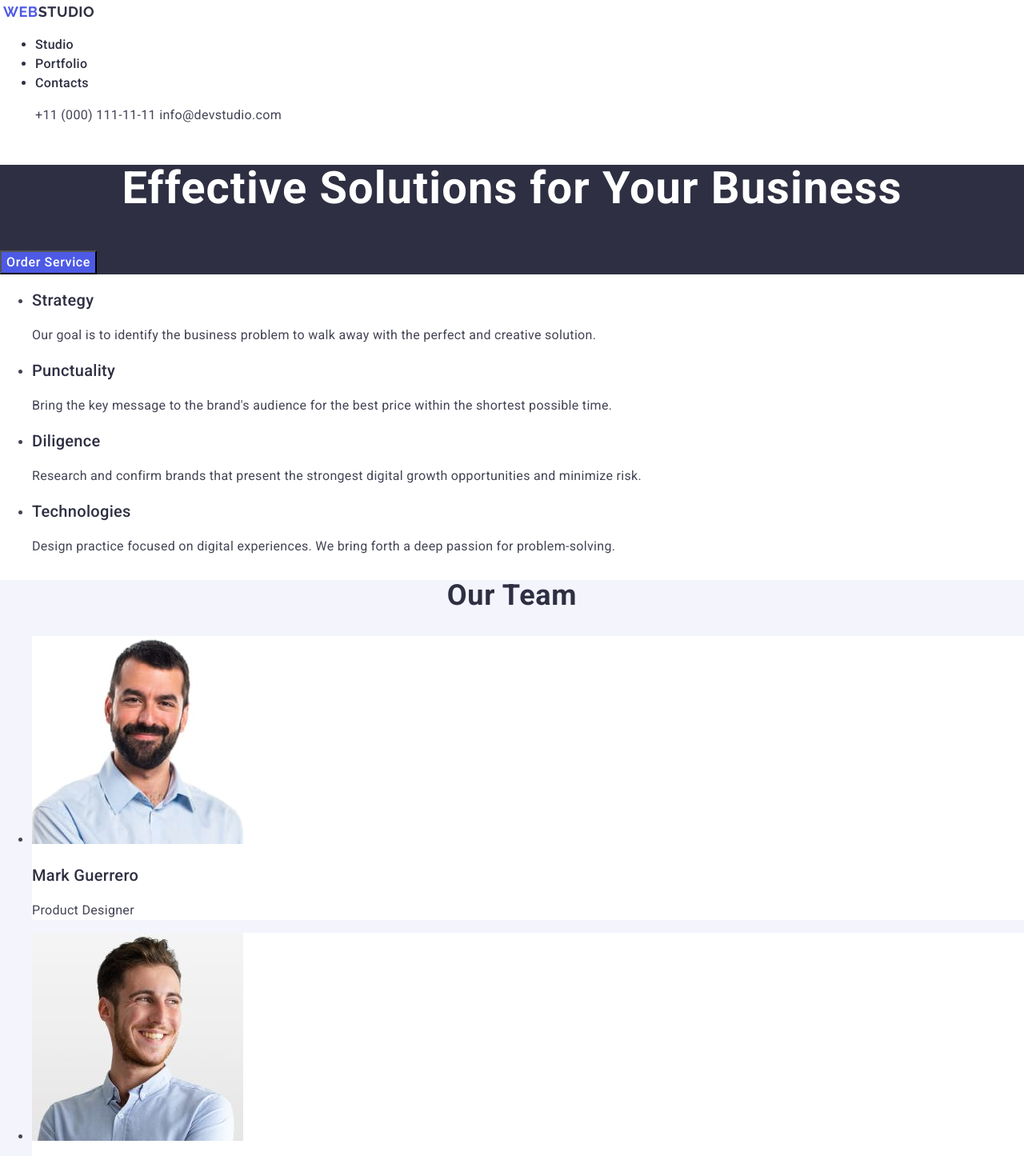
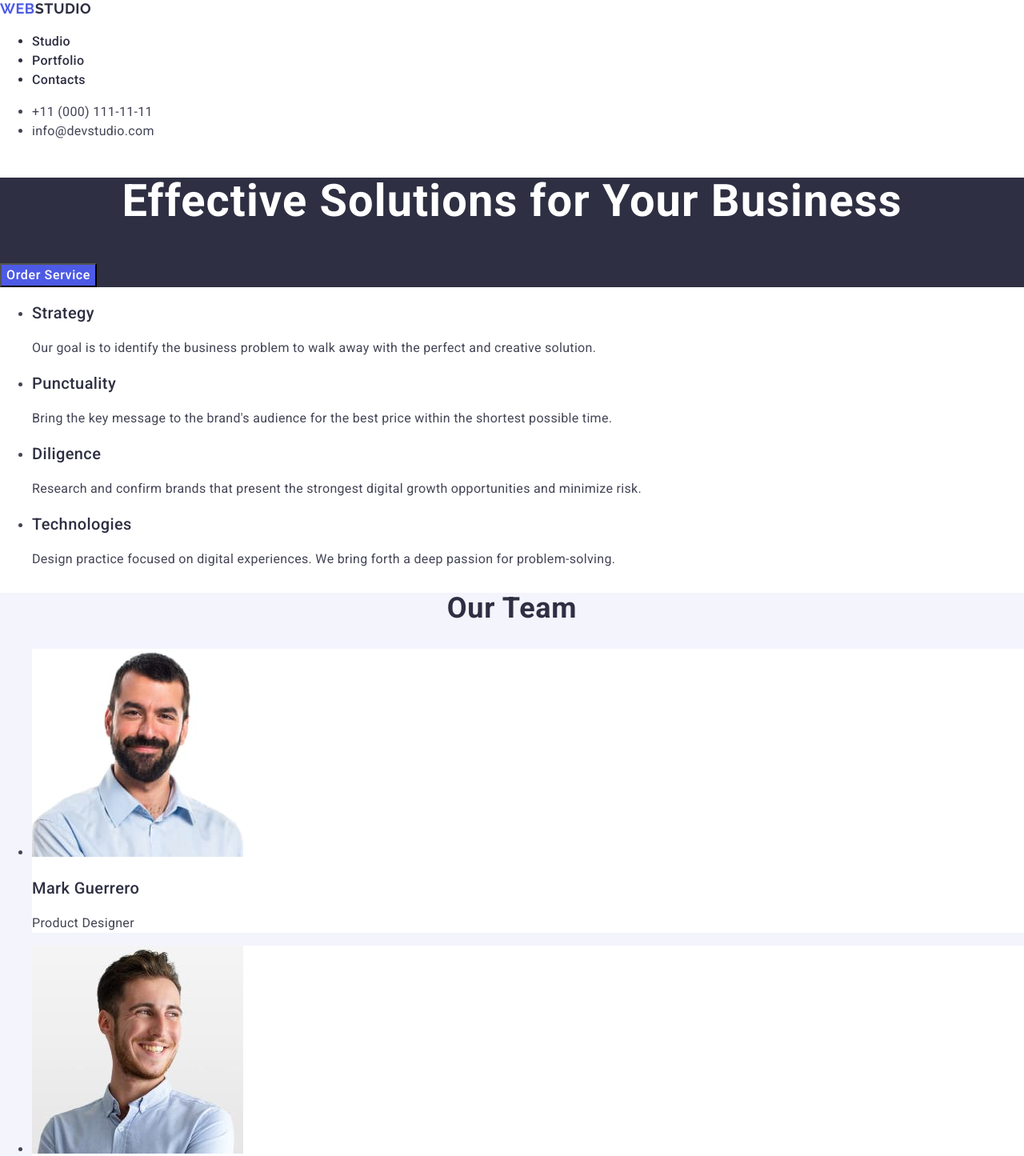
Before and after one commit to LisTRK/goit-markup-hw-02, a plain HTML site: page index.html in a window 1280 px wide. Shown: the top 1445 px of the page at 80% size. Drawn offline with nearby package versions, Linux system fonts and the light colour scheme.

Commit message:
add correct styles

```diff
--- a/css/styles.css
+++ b/css/styles.css
@@ -12,11 +12,7 @@ body {
 
 /* #end region base */
 
-
-h1, h2, h3 {
-
-}
-
+/*
 .visually-hidden {
     position: absolute;
     width: 1px;
@@ -30,10 +26,9 @@ h1, h2, h3 {
     clip: rect(0 0 0 0);
     overflow: hidden;
 }
-.header-section {
-    margin: 0;
-    padding: 4px;
- }
+    */
+
+.header-section { }
 
 
 .nav {color: #2e2f42;}
@@ -68,7 +63,9 @@ h1, h2, h3 {
     color: #2e2f42
 }
 
-.nav-link:hover,
+.nav-link:hover {
+        color: #404bbf;
+    }
 .nav-link:active {
     color: #404bbf;
 }
@@ -77,7 +74,9 @@ h1, h2, h3 {
     font-style: normal
 }
 
-.address-list {display: inline;}
+
+
+.address-list {}
 
 .address-link {
 
@@ -87,11 +86,11 @@ h1, h2, h3 {
     text-decoration: none;
 }
 
-.address-item {
-    display: inline;
-}
+.address-item {}
 
-.address-item:hover,
+.address-item:hover {
+        color: #404bbf;
+    }
 .address-item:active {
         color: #404bbf;
     }
@@ -121,8 +120,10 @@ h1, h2, h3 {
         cursor: pointer;
 }
 
-.hero-buttun:hover,
-.hero-buttun:active { color: #404BBF;}
+.hero-buttun:hover {
+        background-color: #404BBF
+    }
+.hero-buttun:active { background-color: #404BBF}
 
 
 .featur-section {}
@@ -143,18 +144,31 @@ h1, h2, h3 {
 
 .featur-item {}
 
-.featur-subtitle,
-.team-subtitle,
+.featur-subtitle {
+        font-weight: 500;
+        font-size: 20px;
+        letter-spacing: 0.02em;
+        line-height: 1.2;
+        color: #2e2f42;
+    }
+.team-subtitle {
+        font-weight: 500;
+        font-size: 20px;
+        letter-spacing: 0.02em;
+        line-height: 1.2;
+        color: #2e2f42;
+    }
 .portfolio-subtitle  {
     font-weight: 500;
         font-size: 20px;
+        letter-spacing: 0.02em;
         line-height: 1.2;
         color: #2e2f42;
 }
 
-.featur-text, .team-text, .portfolio-text {
-
-}
+.featur-text {}
+.team-text {}
+.portfolio-text {}
 
 
 
--- a/index.html
+++ b/index.html
@@ -56,7 +56,7 @@
         </section>
         <!--Featur section-->
         <section class="featur-section">
-            <h2 class="featur-title visually-hidden">Featur</h2>
+            <h2 class="featur-title visually-hidden" hidden>Featur</h2>
             <ul class="featur-list">
                 <li class="featur-item">
                     <h3 class="featur-subtitle">Strategy</h3>
```
